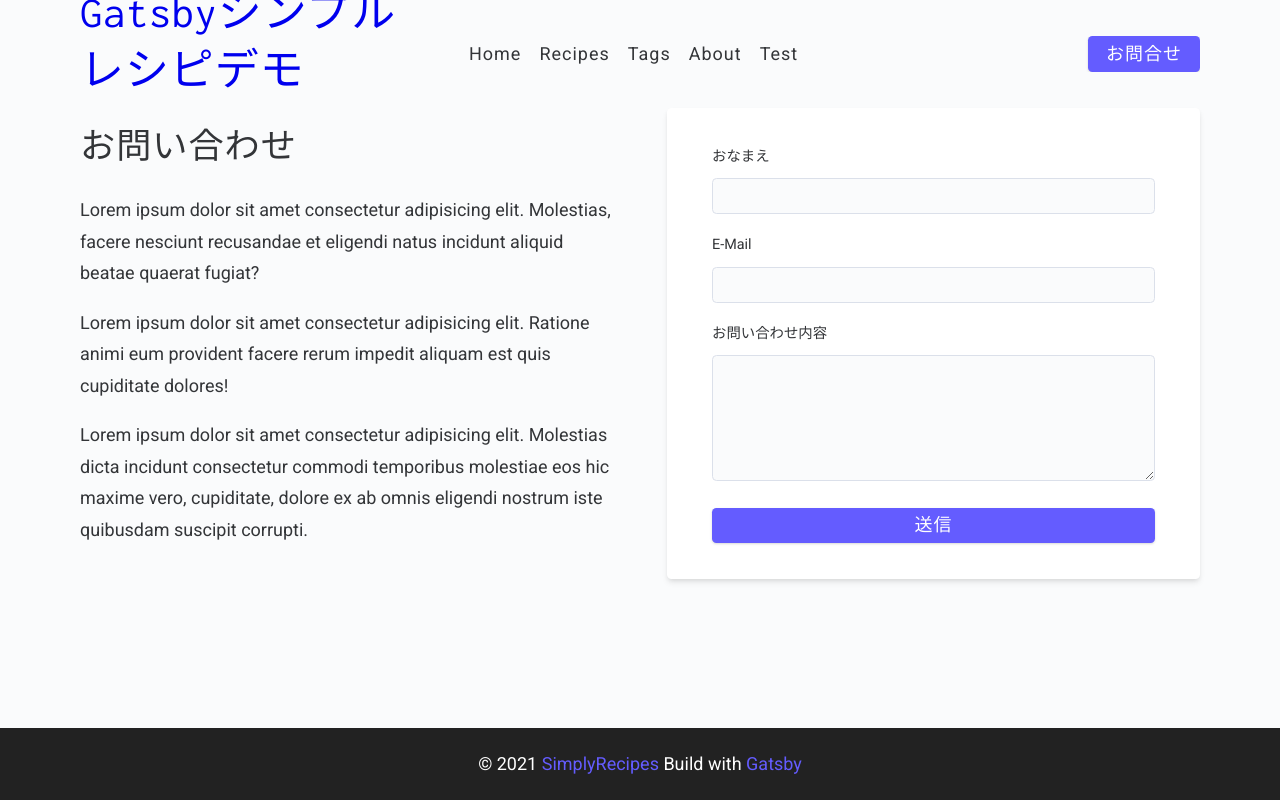
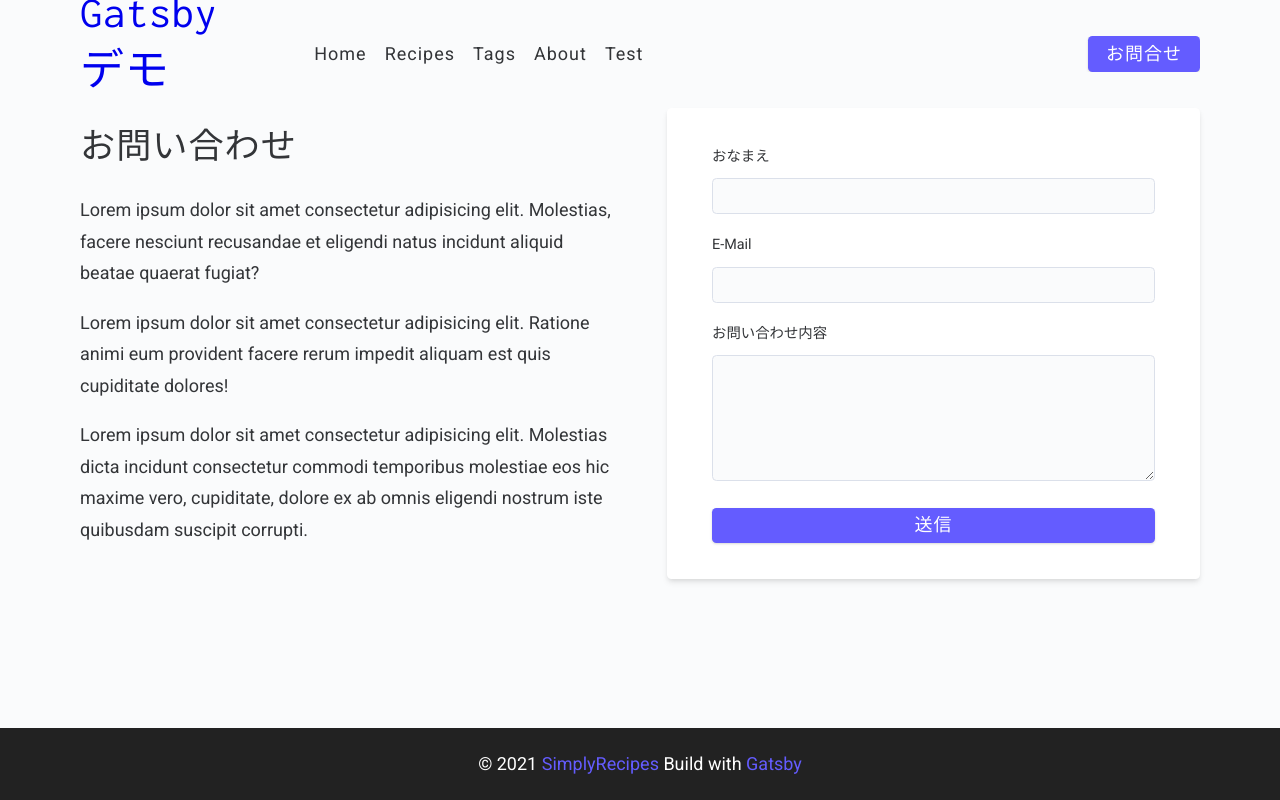
Before and after one commit to Yuya-Maeda/gatsby-demo-simplerecipe, a Gatsby site: page /contact in a window 1280 px wide. Built offline with nearby package versions, Linux system fonts and the light colour scheme; Gatsby itself is replaced by a stand-in of ours.

Commit message:
Change title 2

```diff
--- a/src/components/Navbar.js
+++ b/src/components/Navbar.js
@@ -16,7 +16,7 @@ const Navbar = () => {
         <div className="nav-header">
           <Link to="/">
             {/* <img src={logo} alt="simply recipes" /> */}
-            <h2>Gatsbyシンプルレシピデモ</h2>
+            <h2>Gatsby デモ</h2>
           </Link>
           <button className="nav-btn" onClick={showHandler}>
             <FiAlignJustify />
```
